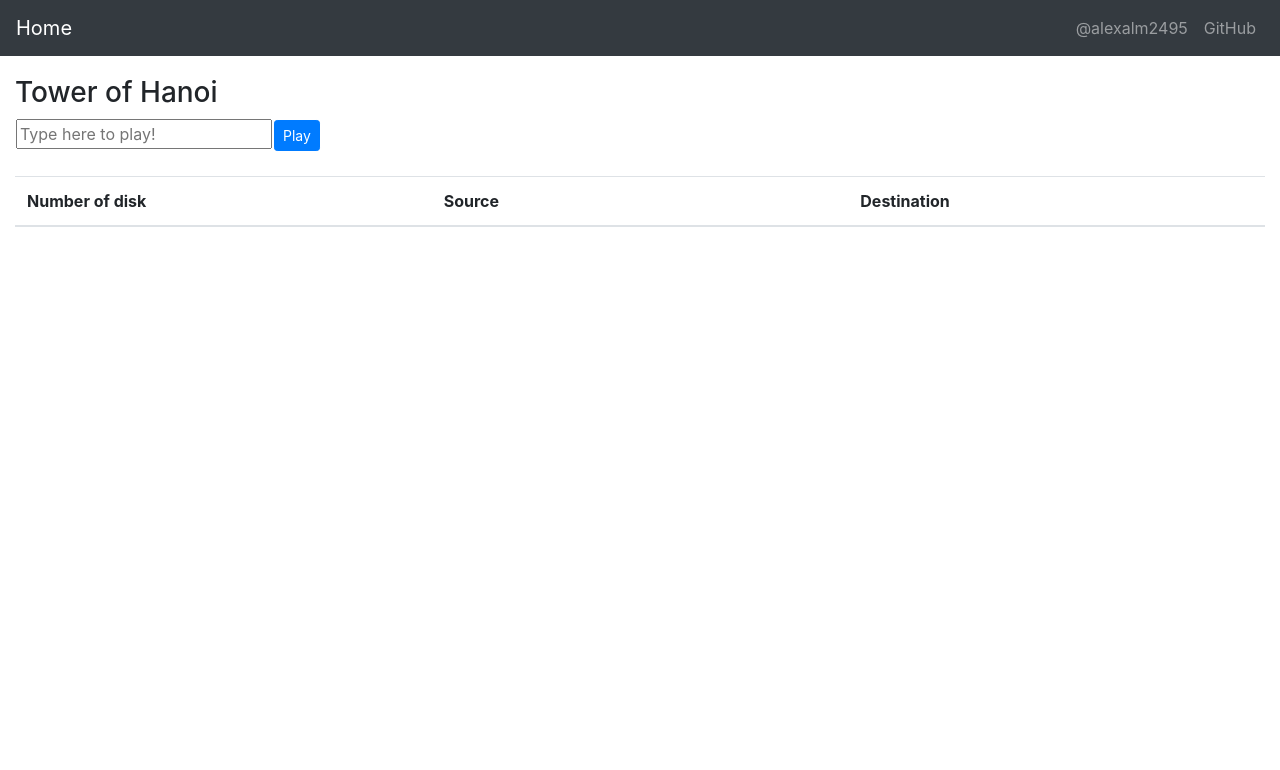
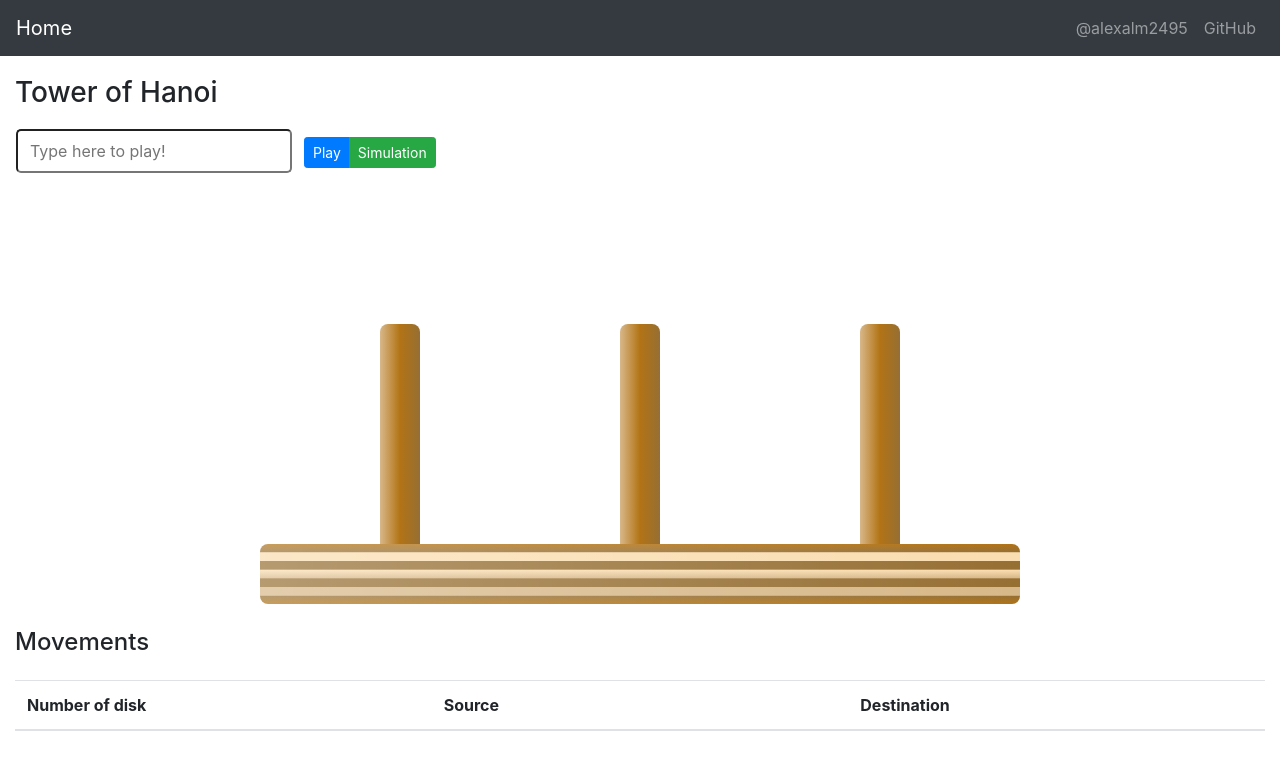
Before and after one commit to alex-lz/tower-hanoi-react, a React (Create React App) app: page /hanoi in a window 1280 px wide. Shown: the top 770 px of the page. Built offline with nearby package versions, Linux system fonts and the light colour scheme.

Commit message:
Add hanoi simulation

```diff
--- a/src/App.css
+++ b/src/App.css
@@ -32,6 +32,100 @@
   margin-top: 20px;
 }
 
+input[type=text] {
+  width: 100%;
+  padding: 8px 12px;
+  margin: 10px 0;
+  box-sizing: border-box;
+  border-radius: 5px;
+}
+
+/* Discs */
+.discs {
+  position: relative;
+  display: flex;
+  flex-flow: column wrap;
+  justify-content: flex-end;
+  margin: 10vmin auto 0;
+  width: 90vmin;
+  height: 35vmin;
+}
+
+.disc {
+  z-index: 1;
+  border-radius: 1vmin;
+  height: 4vmin;
+  pointer-events: none;
+  transition: order 0.3s step-end;
+}
+
+.one {
+  margin: 0 10vmin;
+  width: 10vmin;
+  background: linear-gradient(to right, #eea668, #ed7e1d, #e67e22);
+}
+.two {
+  margin: 0 8vmin;
+  width: 14vmin;
+  background: linear-gradient(to right, #8ac4ea, #0f9fff, #3498db);
+}
+.three {
+  margin: 0 6vmin;
+  width: 18vmin;
+  background: linear-gradient(to right, #f0d775, #fc0, #e6bd19);
+}
+
+.four {
+  margin: 0 4vmin;
+  width: 22vmin;
+  background: linear-gradient(to right, #666, #000, #333);
+}
+.five {
+  margin: 0 2vmin;
+  width: 26vmin;
+  background: linear-gradient(to right, #7ee2a8, #09f16a, #2ecc71);
+}
+.six {
+  width: 30vmin;
+  background: linear-gradient(to right, #f2a097, #ff3a24, #e74c3c);
+}
+
+/* Transitions */
+
+#t1, #t2, #t3, #t4, #t5, #t6 {
+  transition: transform 1s;
+}
+
+/* Towers */
+.tower {
+  position: absolute;
+  top: 7.5vmin;
+  border-radius: 1vmin;
+  width: 5vmin;
+  height: 30vmin;
+  background: linear-gradient(to right, #d7b889, #b27315, #966f33);
+}
+.a {
+  left: 12.5vmin;
+}
+.b {
+  left: 42.5vmin;
+}
+.c {
+  left: 72.5vmin;
+}
+
+.bottom {
+  position: relative;
+  display: block;
+  margin: 0 auto;
+  border-radius: 1vmin;
+  width: 95vmin;
+  height: 7.5vmin;
+  background: linear-gradient(to right, rgba(255, 255, 255, 0.3), transparent),
+  linear-gradient(#b27315, #966f33 13%, #faddb0 14.5%, #faddb0 27.5%, #966f33 29%, #966f33 42%, #faddb0 43.5%, #d7b889 56.5%, #966f33 58%, #966f33 71%, #d7b889 72.5%, #d7b889 85.5%, #966f33 87%, #b27315);
+}
+
 @keyframes App-logo-spin {
   from {
     transform: rotate(0deg);
--- a/src/Hanoi.js
+++ b/src/Hanoi.js
@@ -1,7 +1,6 @@
 import React, { Component } from 'react';
 import { Button, ButtonGroup, Container, Table } from 'reactstrap';
 import AppNavbar from './AppNavbar';
-import { Link } from 'react-router-dom';
 import axios from 'axios';
 
 const apiUrl = 'http://localhost:8083';
@@ -43,8 +42,14 @@ class Hanoi extends Component {
     )
   }
 
+  async simulation(n) {
+    let f = document.getElementById('t1');
+    f.style.transform = 'translateY('+(-30)+'vmin)';
+    f.style.transform += 'translateX('+(60)+'vmin)';
+  }
+
   render() {
-    const {movements, isLoading} = this.state;
+    const {movements, disks, isLoading} = this.state;
 
     if (isLoading) {
       return <p>Loading...</p>;
@@ -54,13 +59,14 @@ class Hanoi extends Component {
       <tr key={"hanoi_0"}>
         <td>
         <input
-          type="number"
+          type="text"
           name="disks"
           placeholder="Type here to play!"
           value={this.state.disks}
           onChange={this.onHandleChange}
         />
         </td>
+        <td style={{width: '10px'}}></td>
         <td>
           <ButtonGroup>
             <Button
@@ -68,9 +74,31 @@ class Hanoi extends Component {
               color="primary"
               onClick={() => this.play(this.state.disks)}
             >Play</Button>
+            <Button
+              size="sm"
+              color="success"
+              onClick={() => this.simulation(this.state.disks)}
+            >Simulation</Button>
           </ButtonGroup>
         </td>
       </tr>;
+
+    const Hanoi = <form>
+      <div className="discs">
+        {disks >= 1 ? <div id="t1" class="disc one"></div>: null}
+        {disks >= 2 ? <div id="t2" class="disc two"></div>: null}
+        {disks >= 3 ? <div id="t3" class="disc three"></div>: null}
+        {disks >= 4 ? <div id="t4" class="disc four"></div>: null}
+        {disks >= 5 ? <div id="t5" class="disc five"></div>: null}
+        {disks >= 6 ? <div id="t6" class="disc six"></div>: null}
+
+        <div class="tower a"></div>
+        <div class="tower b"></div>
+        <div class="tower c"></div>
+      </div>
+      <div class="bottom"></div>
+    </form>
+
 
     const Moves = movements.map(move => {
       return <tr key={move.disk+move.source+move.destinacion}>
@@ -78,15 +106,17 @@ const Moves = movements.map(move => {
         <td style={{whiteSpace: 'nowrap'}}>{move.source}</td>
         <td style={{whiteSpace: 'nowrap'}}>{move.destinacion}</td>
       </tr>
-
-    });
+    })
 
     return (
       <div>
         <AppNavbar/>
-        <Container fluid>
+        <Container style={{maxWidth: '1600px'}}fluid>
           <h3>Tower of Hanoi</h3>
           {Controls}
+          {Hanoi}
+          <br />
+          <h4>Movements</h4>
           <Table className="mt-4">
             <thead>
             <tr>
```
Lines whose indentation alone changed are shown as unchanged.
